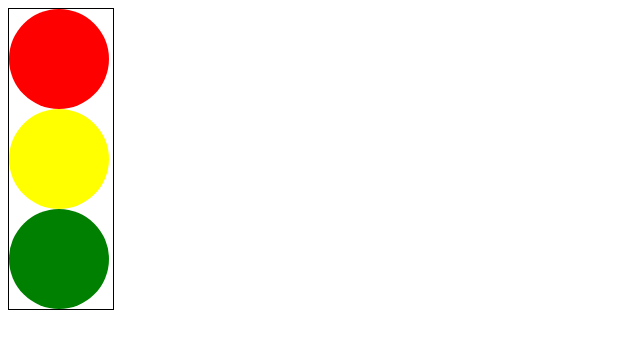
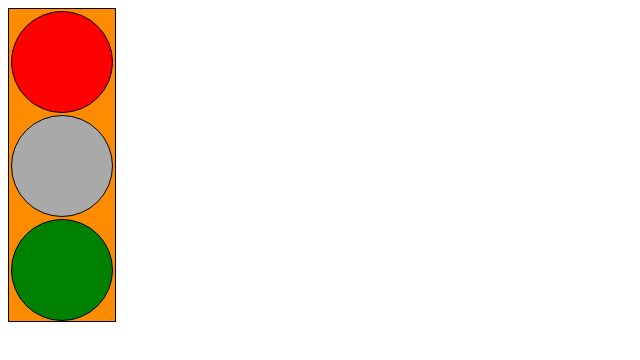
Before and after one commit to notsosoft/html-stop-light, a plain HTML site: page index.html in a window 1280 px wide. Shown: the whole page, without its empty margins (0-640 px from the left). Drawn offline with Linux system fonts and the light colour scheme.

Commit message:
Added some more styling

```diff
--- a/index.html
+++ b/index.html
@@ -4,9 +4,10 @@
   <title>A stoplight which changes!</title>
   <style>
     #stoplight {
-      width: 104px;
-      height: 300px;
+      width: 106px;
+      height: 312px;
       border: 1px solid black;
+      background: darkorange;
       position: relative;
     }
 
@@ -15,6 +16,22 @@
       height: 100px;
       display: block;
       border-radius: 50%;
+      border: black 1px solid;
+      margin: 2px;
+    }
+
+    .red-light {
+      background-color: red;
+    }
+    .yellow-light {
+      background-color: yellow;
+    }
+    .green-light {
+      background-color: green;
+    }
+
+    .light-off {
+      background-color: darkgray !important;
     }
   </style>
 </head>
@@ -22,9 +39,9 @@
 <body>
   <!-- A stoplight web page with three spans for the different colors -->
   <div id="stoplight">
-    <span id="red" class="stoplight-light" style="background-color: red;">&nbsp;</span>
-    <span id="yellow" class="stoplight-light" style="background-color: yellow;">&nbsp;</span>
-    <span id="green" class="stoplight-light" style="background-color: green;">&nbsp;</span>
+    <span id="red" class="stoplight-light red-light">&nbsp;</span>
+    <span id="yellow" class="stoplight-light yellow-light light-off">&nbsp;</span>
+    <span id="green" class="stoplight-light green-light">&nbsp;</span>
   </div>
 </body>
 
```
